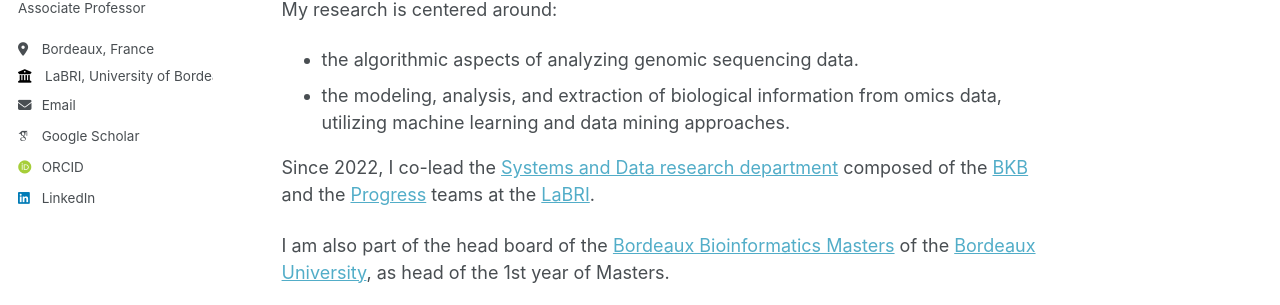
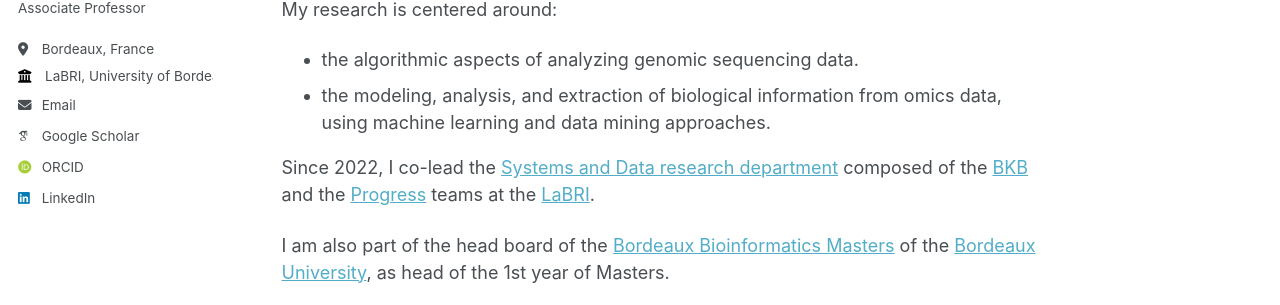
Before and after one commit to ruricaru/ruricaru.github.io, a Jekyll site: the page built from _pages/about.md, in a window 1280 px wide and 1015 px high. Shown: the part 334-639 px from the top of the window. Built offline with Jekyll 4.4.1, drawn with Linux system fonts in a browser that asks for light colours; some web fonts are replaced.

Commit message:
Update about.md

```diff
--- a/_pages/about.md
+++ b/_pages/about.md
@@ -14,7 +14,7 @@ My primary research field is bioinformatics, with a particular focus on modeling
 My research is centered around:
 
 * the algorithmic aspects of analyzing genomic sequencing data.
-* the modeling, analysis, and extraction of biological information from omics data, utilizing machine learning and data mining approaches.
+* the modeling, analysis, and extraction of biological information from omics data, using machine learning and data mining approaches.
 
 Since 2022, I co-lead the [Systems and Data research department](https://www.labri.fr/en/systems-and-data-department) composed of the [BKB](https://www.labri.fr/en/bench-knowledge-and-beyond) and the [Progress](https://www.labri.fr/en/programming-networks-and-systems) teams at the [LaBRI](http://www.labri.fr).
 
```
